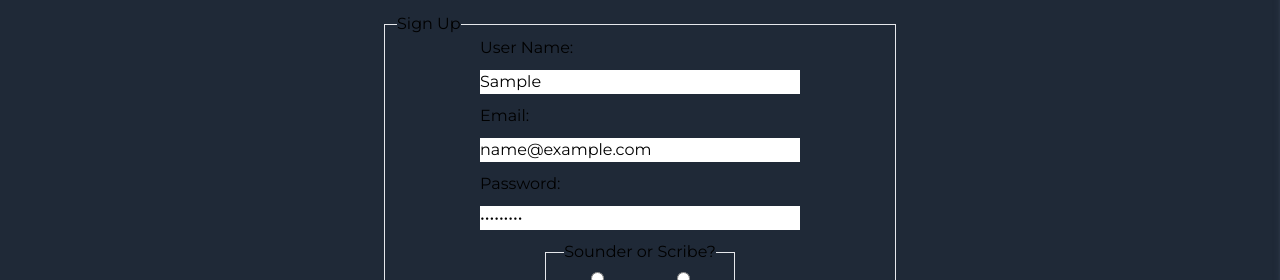
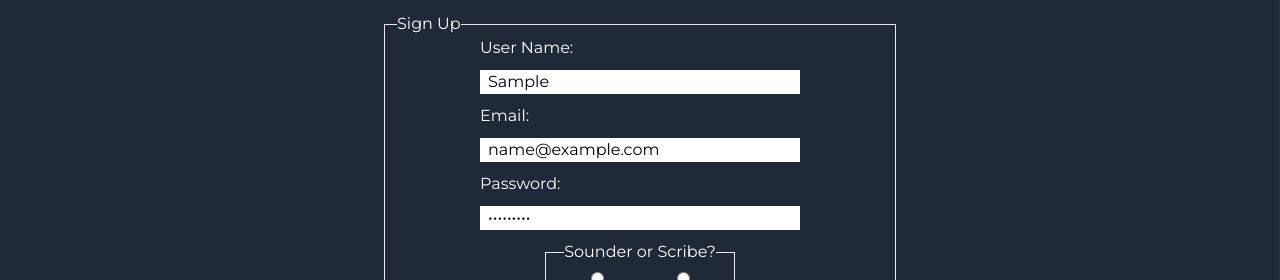
Before and after one commit to DannyVogel/SoundScribe, a Vue app: page /signup in a window 1280 px wide. Both pictures are taken after typing "Sample", "name@example.com", "Sample123" into the empty fields and a click on the button "Create Account". Shown: the part 190-470 px from the top of the page. Built offline with nearby package versions, Linux system fonts and the light colour scheme; no server answers.

Commit message:
add regex for signup validations

```diff
--- a/src/views/SignUpView.vue
+++ b/src/views/SignUpView.vue
@@ -3,6 +3,7 @@ import { ref } from 'vue'
 import { useRouter } from 'vue-router'
 import useAuthStore from '@/stores/authStore'
 import { useToast, TYPE } from 'vue-toastification'
+import { usernameRegex, passwordRegex, emailRegex } from '@/utils'
 
 const authStore = useAuthStore()
 const router = useRouter()
@@ -21,6 +22,31 @@ const form = ref({
 async function processSignUpFormData() {
   btnMessage.value = 'Creating Account...'
   isSigningUp.value = true
+  errorMessage.value = ''
+
+  if (!usernameRegex.test(form.value.userName)) {
+    errorMessage.value =
+      'User name must be at least 3 characters long and contain no spaces or invalid characters'
+    btnMessage.value = 'Create Account'
+    isSigningUp.value = false
+    return
+  }
+
+  if (!emailRegex.test(form.value.email)) {
+    errorMessage.value = 'Please enter a valid email address'
+    btnMessage.value = 'Create Account'
+    isSigningUp.value = false
+    return
+  }
+
+  if (!passwordRegex.test(form.value.password)) {
+    errorMessage.value =
+      'Password must be at least 8 characters long and contain at least one uppercase letter, one lowercase letter, one number, and one special character'
+    btnMessage.value = 'Create Account'
+    isSigningUp.value = false
+    return
+  }
+
   const res = await authStore.signUp(form.value)
   if (res === 'success') {
     toast(`Welcome ${form.value.userName}!`, {
@@ -36,7 +62,7 @@ async function processSignUpFormData() {
 }
 </script>
 <template>
-  <div class="bg-gray-800 p-3 sm:pt-20 h-full">
+  <div class="bg-gray-800 p-3 sm:pt-20 h-full overflow-scroll text-white">
     <h1 class="text-center text-3xl font-bold">Join SoundScribe</h1>
     <form @submit.prevent="processSignUpFormData" class="mt-4 sm:max-w-lg sm:mx-auto">
       <fieldset class="w-full px-3 flex flex-col justify-center gap-2.5 border">
@@ -45,7 +71,7 @@ async function processSignUpFormData() {
           <label htmlFor="userName">User Name:</label>
           <input
             v-model="form.userName"
-            class="sm:max-w-sm"
+            class="text-black px-2 sm:max-w-sm"
             type="text"
             name="userName"
             id="userName"
@@ -54,7 +80,7 @@ async function processSignUpFormData() {
           <label htmlFor="email">Email:</label>
           <input
             v-model="form.email"
-            class="sm:max-w-sm"
+            class="text-black px-2 sm:max-w-sm"
             type="email"
             name="email"
             id="email"
@@ -63,7 +89,7 @@ async function processSignUpFormData() {
           <label htmlFor="password">Password:</label>
           <input
             v-model="form.password"
-            class="sm:max-w-sm"
+            class="text-black px-2 sm:max-w-sm"
             type="password"
             name="password"
             id="password"
```
